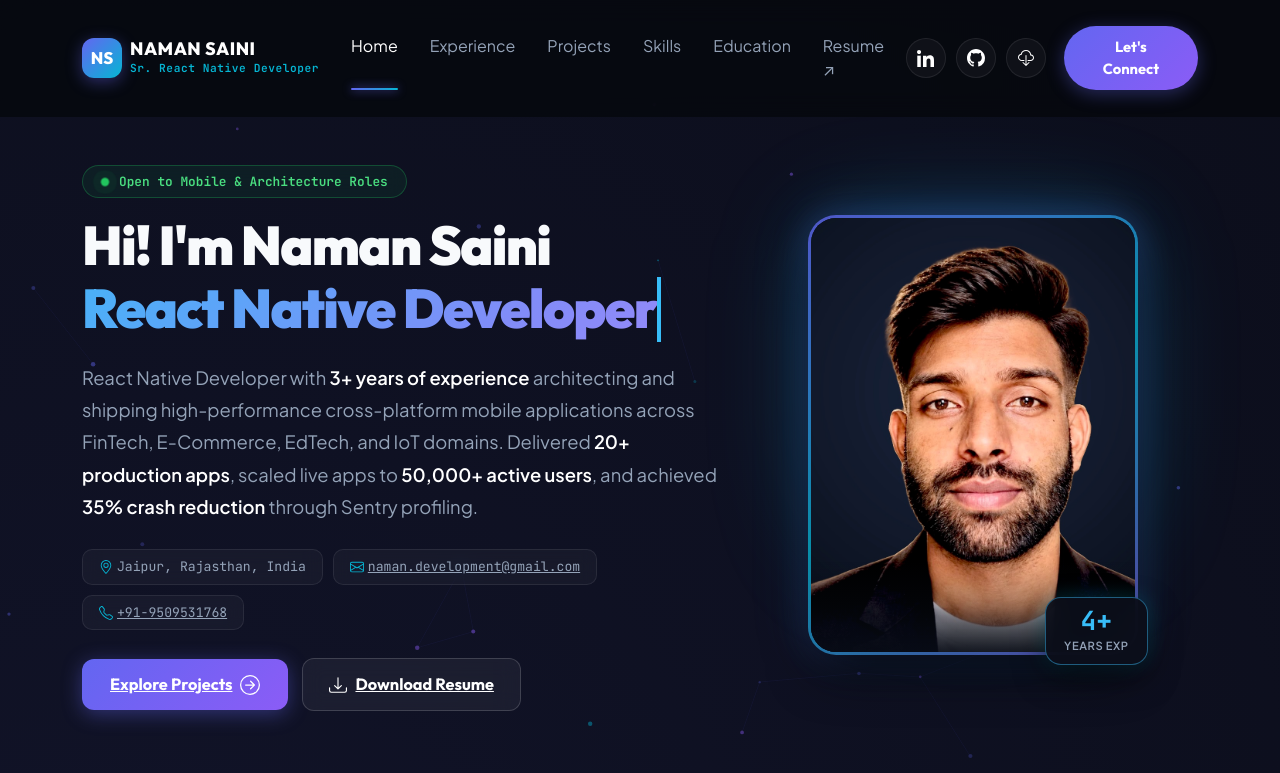
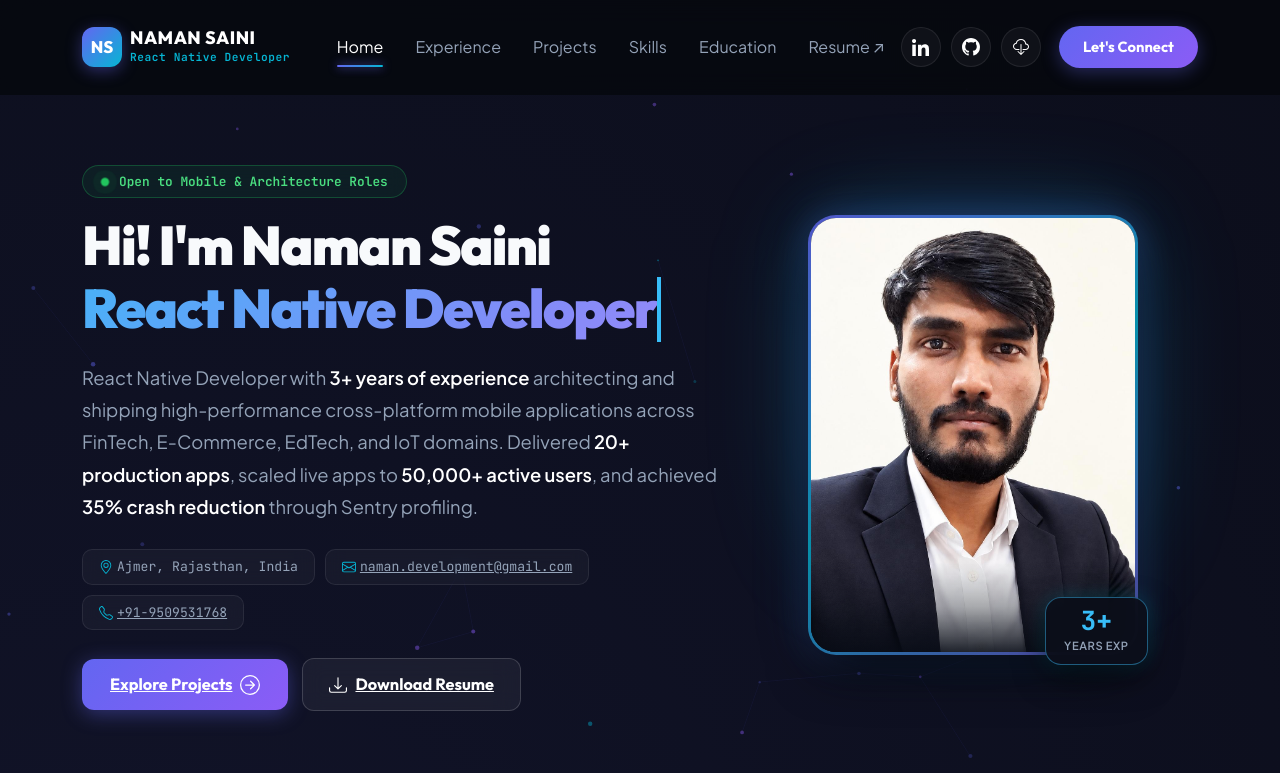
Before and after one commit to namandevelopment/my-portfolio, a React (Create React App) app: page / in a window 1280 px wide. Shown: the top 773 px of the page. Built offline with nearby package versions, Linux system fonts and the light colour scheme.

Commit message:
Update B.Sc. Mathematics education details, avatar image, and portfolio content

```diff
--- a/public/index.html
+++ b/public/index.html
@@ -11,7 +11,7 @@
   <title>Naman Saini | React Native Developer & Mobile Architect</title>
   <meta name="title" content="Naman Saini |  React Native Developer & Mobile Architect" />
   <meta name="description"
-    content="Portfolio of Naman Saini -  React Native Developer with 4+ years of experience architecting and shipping high-performance mobile apps across FinTech, E-Commerce, EdTech & IoT. 20+ apps shipped, 50,000+ active users." />
+    content="Portfolio of Naman Saini -  React Native Developer with 3 years of experience architecting and shipping high-performance mobile apps across FinTech, E-Commerce, EdTech & IoT. 20+ apps shipped, 50,000+ active users." />
   <meta name="keywords"
     content="Naman Saini, React Native Developer,  React Native Developer, Mobile App Developer, iOS Developer, Android Developer, Mobile Application Architect, React Native Engineer Jaipur, Cross-Platform Developer, TypeScript, Redux Toolkit, Zustand, TanStack Query, BLE, Socket.io, Sentry, Mobile Developer Portfolio" />
   <meta name="author" content="Naman Saini" />
@@ -27,10 +27,10 @@
   <!-- Open Graph / Facebook / LinkedIn / WhatsApp -->
   <meta property="og:type" content="profile" />
   <meta property="og:url" content="https://namandevelopment.github.io/my-portfolio/" />
-  <meta property="og:title" content="Naman Saini |  React Native Developer & Mobile Architect" />
+  <meta property="og:title" content="Naman Saini | React Native Developer & Mobile Architect" />
   <meta property="og:description"
-    content=" React Native Developer with 4+ years of experience architecting and shipping high-performance mobile apps. 20+ apps delivered, 50,000+ active users." />
-  <meta property="og:image" content="%PUBLIC_URL%/images/Rohit.jpeg" />
+    content=" React Native Developer with 3 years of experience architecting and shipping high-performance mobile apps. 20+ apps delivered, 50,000+ active users." />
+  <meta property="og:image" content="%PUBLIC_URL%/images/namansaini.jpeg" />
   <meta property="og:image:alt" content="Naman Saini -  React Native Developer Profile Photo" />
   <meta property="og:site_name" content="Naman Saini Portfolio" />
   <meta property="og:locale" content="en_US" />
@@ -38,10 +38,10 @@
   <!-- Twitter Cards -->
   <meta name="twitter:card" content="summary_large_image" />
   <meta name="twitter:url" content="https://namandevelopment.github.io/my-portfolio/" />
-  <meta name="twitter:title" content="Naman Saini |  React Native Developer & Mobile Architect" />
+  <meta name="twitter:title" content="Naman Saini | React Native Developer & Mobile Architect" />
   <meta name="twitter:description"
-    content=" React Native Developer with 4+ years of experience architecting and shipping high-performance mobile apps across FinTech, E-Commerce, EdTech & IoT." />
-  <meta name="twitter:image" content="%PUBLIC_URL%/images/Rohit.jpeg" />
+    content=" React Native Developer with 3 years of experience architecting and shipping high-performance mobile apps across FinTech, E-Commerce, EdTech & IoT." />
+  <meta name="twitter:image" content="%PUBLIC_URL%/images/namansaini.jpeg" />
   <meta name="twitter:image:alt" content="Naman Saini -  React Native Developer" />
 
   <!-- Canonical URL -->
@@ -52,7 +52,7 @@
   <link rel="manifest" href="%PUBLIC_URL%/manifest.json" />
 
   <!-- Preload Hero Photo to Prevent Flickering -->
-  <link rel="preload" as="image" href="%PUBLIC_URL%/images/Rohit.jpeg" />
+  <link rel="preload" as="image" href="%PUBLIC_URL%/images/namansaini.jpeg" />
 
   <!-- Google Fonts: Plus Jakarta Sans, Outfit, JetBrains Mono -->
   <link rel="preconnect" href="https://fonts.googleapis.com">
@@ -71,9 +71,9 @@
           "@id": "https://namandevelopment.github.io/my-portfolio/#person",
           "name": "Naman Saini",
           "jobTitle": " React Native Developer",
-          "description": " React Native Developer with 4+ years of experience architecting and shipping high-performance cross-platform mobile applications across FinTech, E-Commerce, EdTech, and IoT domains.",
+          "description": " React Native Developer with 3 years of experience architecting and shipping high-performance cross-platform mobile applications across FinTech, E-Commerce, EdTech, and IoT domains.",
           "url": "https://namandevelopment.github.io/my-portfolio/",
-          "image": "https://namandevelopment.github.io/my-portfolio/images/Rohit.jpeg",
+          "image": "https://namandevelopment.github.io/my-portfolio/images/namansaini.jpeg",
           "email": "naman.development@gmail.com",
           "telephone": "+91-9509531768",
           "sameAs": [
--- a/src/components/Banner.js
+++ b/src/components/Banner.js
@@ -79,7 +79,7 @@ export const Banner = () => {
 
             <div className="hero-meta-pills">
               <span className="meta-item">
-                <GeoAlt size={14} className="me-1 meta-icon" /> Jaipur, Rajasthan, India
+                <GeoAlt size={14} className="me-1 meta-icon" /> Ajmer, Rajasthan, India
               </span>
               <a href="mailto:naman.development@gmail.com" className="meta-item">
                 <Envelope size={14} className="me-1 meta-icon" /> naman.development@gmail.com
@@ -111,14 +111,14 @@ export const Banner = () => {
               <div className="image-backdrop-glow"></div>
               <div className="avatar-frame">
                 <img
-                  src="/images/Rohit.jpeg"
+                  src="/images/namansaini.jpeg"
                   alt="Naman Saini - React Native Developer"
                   className="hero-avatar"
                   loading="eager"
                   decoding="sync"
                 />
                 <div className="experience-badge-float">
-                  <span className="badge-number">4+</span>
+                  <span className="badge-number">3+</span>
                   <span className="badge-label">Years Exp</span>
                 </div>
               </div>
@@ -130,7 +130,7 @@ export const Banner = () => {
         <Row className="hero-stats-row mt-5 g-3">
           <Col xs={6} md={4} lg={2} className="stat-col">
             <div className="stat-card">
-              <h3 className="stat-num">4+</h3>
+              <h3 className="stat-num">3+</h3>
               <p className="stat-title">Years Experience</p>
             </div>
           </Col>
--- a/src/components/Contact.js
+++ b/src/components/Contact.js
@@ -74,7 +74,7 @@ export const Contact = () => {
                   </div>
                   <div>
                     <span className="meta-label">Location</span>
-                    <p className="meta-val">Jaipur, Rajasthan, India</p>
+                    <p className="meta-val">Ajmer, Rajasthan, India</p>
                   </div>
                 </div>
 
--- a/src/components/Education.js
+++ b/src/components/Education.js
@@ -12,12 +12,12 @@ export const Education = () => {
       description: "Advanced coursework in Software Engineering, Mobile Computing, Distributed Systems, Cloud Architecture, and Data Structures & Algorithms."
     },
     {
-      degree: "Bachelor of Computer Applications (BCA)",
-      institution: "IIMT University, Meerut",
-      duration: "07/2018 – 06/2021",
+      degree: "Bachelor of Science (B.Sc.) in Mathematics",
+      institution: "MDS University, Ajmer",
+      duration: "07/2015 – 06/2018",
       score: "76.78%",
       scoreLabel: "Aggregate Score",
-      description: "Foundational computer science curriculum covering Object-Oriented Programming (OOP), Database Management Systems (DBMS), Web Technologies, and Computer Networks."
+      description: "Rigorous curriculum in Higher Mathematics, Numerical Analysis, and Statistical Methods, along with Computer Programming fundamentals in C++ and Object-Oriented Programming (OOP) concepts."
     }
   ];
 
@@ -28,7 +28,7 @@ export const Education = () => {
           <span className="section-subtitle">Academic Background</span>
           <h2 className="section-title">Education & Degrees</h2>
           <p className="section-description">
-            Strong academic foundation in computer science and software development from IIMT University.
+            Strong academic foundation in computer applications, mathematics, and software development.
           </p>
         </div>
 
--- a/src/components/NavBar.js
+++ b/src/components/NavBar.js
@@ -38,7 +38,7 @@ export const NavBar = () => {
             <div className="brand-badge me-2">NS</div>
             <div className="brand-text">
               <span className="brand-name">NAMAN SAINI</span>
-              <span className="brand-subtitle">Sr. React Native Developer</span>
+              <span className="brand-subtitle"> React Native Developer</span>
             </div>
           </Navbar.Brand>
           <Navbar.Toggle aria-controls="basic-navbar-nav">
@@ -108,7 +108,7 @@ export const NavBar = () => {
                   className="github-icon"
                 >
                   <svg xmlns="http://www.w3.org/2000/svg" width="18" height="18" fill="white" viewBox="0 0 16 16">
-                    <path d="M8 0C3.58 0 0 3.58 0 8c0 3.54 2.29 6.53 5.47 7.59.4.07.55-.17.55-.38 0-.19-.01-.82-.01-1.49-2.01.37-2.53-.49-2.69-.94-.09-.23-.48-.94-.82-1.13-.28-.15-.68-.52-.01-.53.63-.01 1.08.58 1.23.82.72 1.21 1.87.87 2.33.66.07-.52.28-.87.51-1.07-1.78-.2-3.64-.89-3.64-3.95 0-.87.31-1.59.82-2.15-.08-.2-.36-1.02.08-2.12 0 0 .67-.21 2.2.82.64-.18 1.32-.27 2-.27.68 0 1.36.09 2 .27 1.53-1.04 2.2-.82 2.2-.82.44 1.1.16 1.92.08 2.12.51.56.82 1.27.82 2.15 0 3.07-1.87 3.75-3.65 3.95.29.25.54.73.54 1.48 0 1.07-.01 1.93-.01 2.2 0 .21.15.46.55.38A8.012 8.012 0 0 0 16 8c0-4.42-3.58-8-8-8z"/>
+                    <path d="M8 0C3.58 0 0 3.58 0 8c0 3.54 2.29 6.53 5.47 7.59.4.07.55-.17.55-.38 0-.19-.01-.82-.01-1.49-2.01.37-2.53-.49-2.69-.94-.09-.23-.48-.94-.82-1.13-.28-.15-.68-.52-.01-.53.63-.01 1.08.58 1.23.82.72 1.21 1.87.87 2.33.66.07-.52.28-.87.51-1.07-1.78-.2-3.64-.89-3.64-3.95 0-.87.31-1.59.82-2.15-.08-.2-.36-1.02.08-2.12 0 0 .67-.21 2.2.82.64-.18 1.32-.27 2-.27.68 0 1.36.09 2 .27 1.53-1.04 2.2-.82 2.2-.82.44 1.1.16 1.92.08 2.12.51.56.82 1.27.82 2.15 0 3.07-1.87 3.75-3.65 3.95.29.25.54.73.54 1.48 0 1.07-.01 1.93-.01 2.2 0 .21.15.46.55.38A8.012 8.012 0 0 0 16 8c0-4.42-3.58-8-8-8z" />
                   </svg>
                 </a>
                 <a
--- a/src/components/Projects.js
+++ b/src/components/Projects.js
@@ -108,15 +108,7 @@ export const Projects = () => {
       url: "https://apps.apple.com/in/app/stars-tracker-app/id6742403091",
       urlLabel: "App Store Link"
     },
-    {
-      title: "Gmask",
-      subtitle: "Lifestyle & Identity Security",
-      scale: "Live on Apple App Store",
-      description: "Privacy and personal security application providing identity masking and secure communications.",
-      tags: ["React Native", "iOS", "Security", "Encryption"],
-      url: "https://apps.apple.com/in/app/gmask/id6475034759",
-      urlLabel: "App Store Link"
-    },
+
     {
       title: "Singhal Jain & Co.",
       subtitle: "Enterprise Financial Services App",
--- a/src/components/Skills.js
+++ b/src/components/Skills.js
@@ -77,7 +77,7 @@ export const Skills = () => {
           <span className="section-subtitle">Technical Proficiency</span>
           <h2 className="section-title">Core Skills & Architecture</h2>
           <p className="section-description">
-            Comprehensive skill set honed across 4+ years of building production-grade, enterprise-scale mobile applications.
+            Comprehensive skill set honed across 3+ years of building production-grade, enterprise-scale mobile applications.
           </p>
 
           <div className="skill-filter-tabs mt-4">
```
Also changed, not shown: public/images/namansaini.jpeg (added), public/manifest.json, 1 other file (tests, documents, lock files or other folders).
